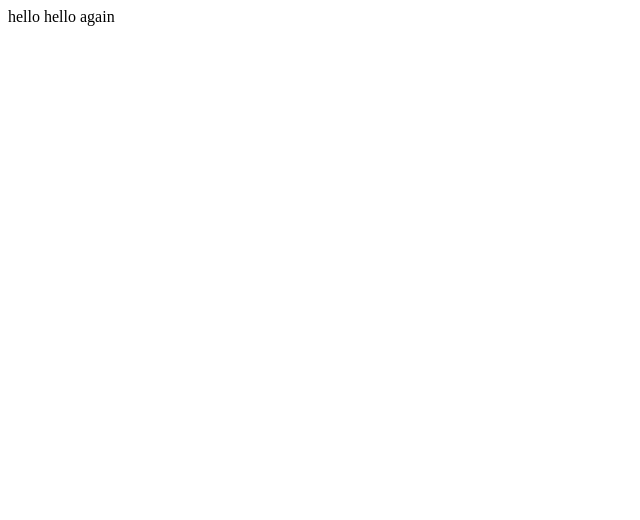
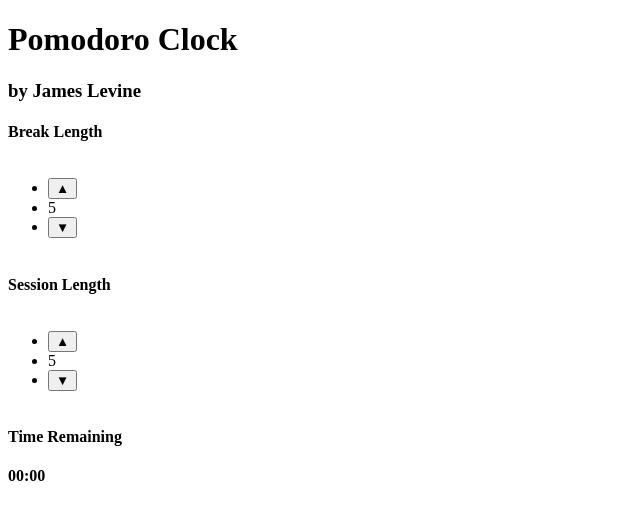
Before and after one commit to jameslevine/pomodoro, a plain HTML site: page index.html in a window 1280 px wide. Shown: the whole page, without its empty margins (0-640 px from the left). Drawn offline with Linux system fonts and the light colour scheme.

Commit message:
first code chunk

```diff
--- a/index.html
+++ b/index.html
@@ -1,2 +1,63 @@
-hello
-hello again
+<!doctype html>
+
+<html lang="en">
+<head>
+  <meta charset="utf-8">
+
+  <title>Pomodoro Clock</title>
+  <meta name="description" content="Pomodoro Clock">
+  <meta name="author" content="James">
+
+  <style>
+    .breaksession {
+      display: inline-block;
+    }
+  </style>
+</head>
+
+<body>
+  <h1>Pomodoro Clock</h1>
+  <h3>by James Levine</h3>
+  <h4>Break Length</h4>
+  <ul class="breaksession">
+  <li><button onclick="upBreak()">▲</button></li>
+  <li id="currentBreak">5</li>
+  <li><button onclick="downBreak()">▼</button></li>
+  </ul>
+  <h4>Session Length</h4>
+  <ul class="breaksession">
+    <li><button onclick="upSession()">▲</button></li>
+    <li id="currentSession">5</li>
+    <li><button onclick="downSession()">▼</button></li>
+  </ul>
+  <h4>Time Remaining</h4>
+  <h4 id="countdown">00:00</h4>
+  <script>
+function upBreak() {
+  let current = document.getElementById("currentBreak").innerHTML;
+  console.log(current);
+  document.getElementById("currentBreak").innerHTML = Number(current)+1;
+}
+function downBreak() {
+  let current = document.getElementById("currentBreak").innerHTML;
+  if (current > 0) {
+  console.log(current);
+  document.getElementById("currentBreak").innerHTML = Number(current)-1;
+}
+}
+function upSession() {
+  let current = document.getElementById("currentSession").innerHTML;
+  console.log(current);
+  document.getElementById("currentSession").innerHTML = Number(current)+1;
+}
+function downSession() {
+  let current = document.getElementById("currentSession").innerHTML;
+  if (current > 0) {
+  console.log(current);
+  document.getElementById("currentSession").innerHTML = Number(current)-1;
+}
+}
+
+</script>
+</body>
+</html>
```
